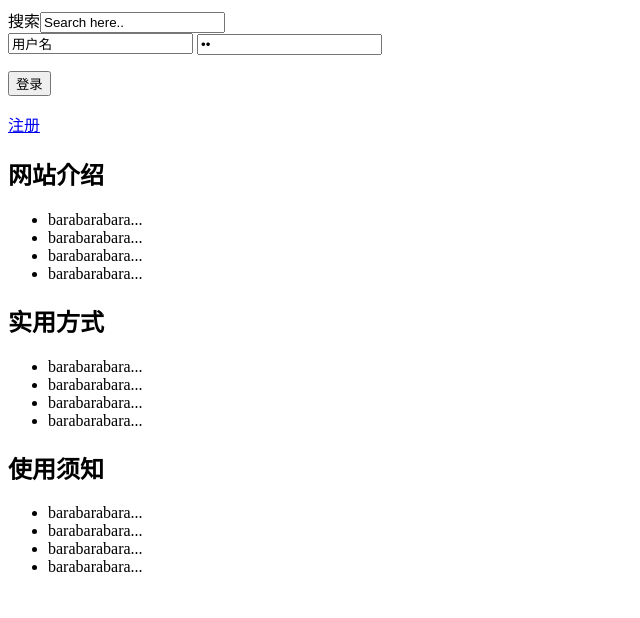
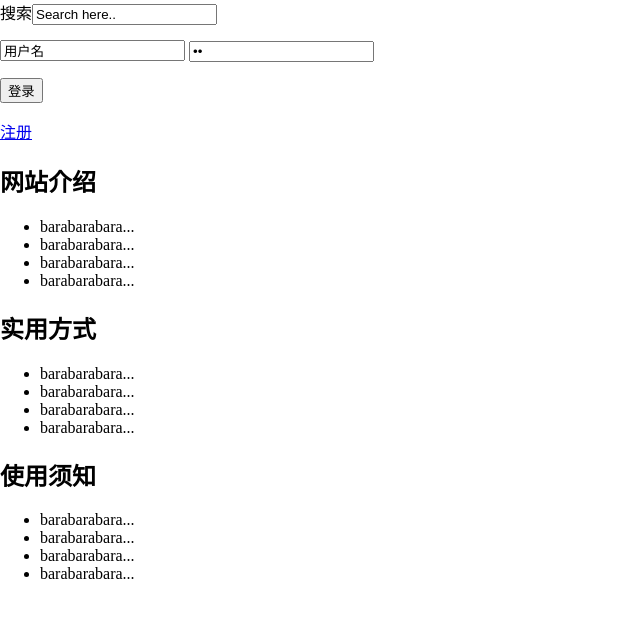
Before and after one commit to chapter09/Pepper, a Python web app: template templates/index.desktop.html in a window 1280 px wide. Shown: the top 618 px of the page, without its empty margins (0-640 px from the left). Run offline with Jinja, Linux system fonts and the light colour scheme; the template is opened without the code that fills it, so the values that code supplies are empty.

Commit message:
引入了master-css

```diff
--- /dev/null
+++ b/static/css/master.desktop.css
@@ -0,0 +1,20 @@
+/***********************************/
+/*            GLOBAL               */
+/***********************************/
+
+body {
+  margin: 0;
+  padding: 0;
+  overflow: hidden;
+}
+
+
+/***********************************/
+/*            NAVIGATOR            */
+/***********************************/
+
+#navigator {
+  top: 0;
+  height: 40px;
+  position: relative;
+}
--- a/templates/index.desktop.html
+++ b/templates/index.desktop.html
@@ -1,6 +1,7 @@
 {% extends "base.html" %}
 {% block script %}
 <script src="js/desktop.js" type="text/javascript" charset="utf-8"></script>
+<link rel="stylesheet" href="/css/master.desktop.css" type="text/css" media="screen" title="no title" charset="utf-8">
 
 <!-- pages template-->
 <script id="welcomePage" type="text/html" charset="utf-8">
```
